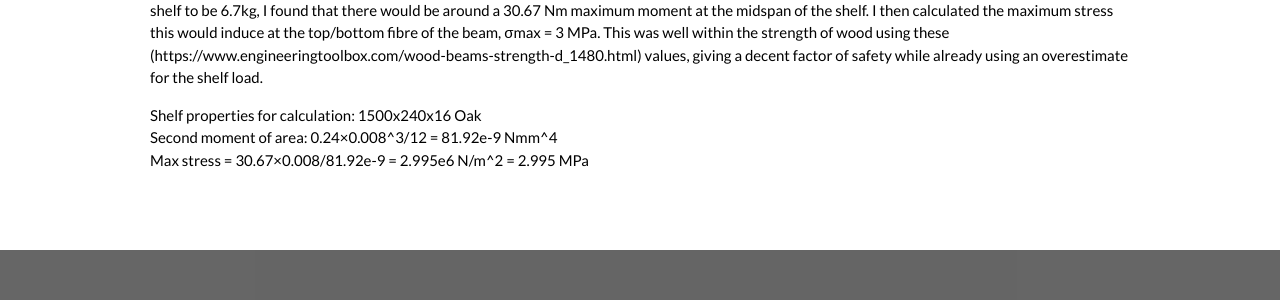
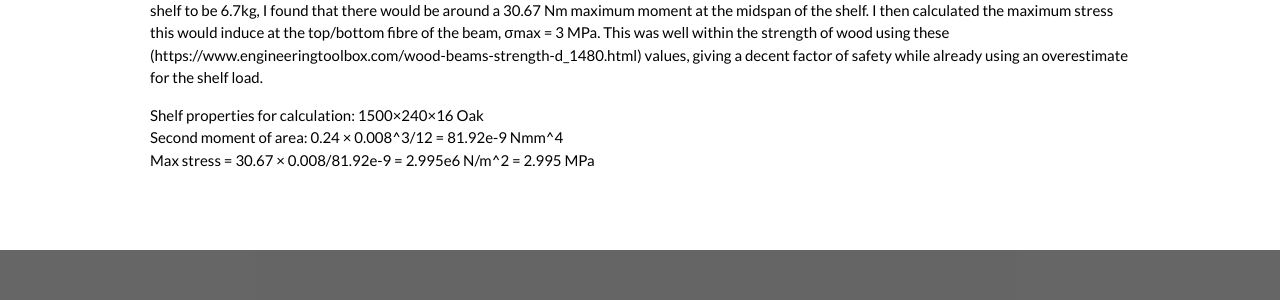
Before and after one commit to dmgilbert/dmgilbert.github.io, a Jekyll site: the page built from _posts/Project/2020-08-28-shelf-update-1.markdown, in a window 1280 px wide and 900 px high, scrolled down 574 px. Shown: the part 518-818 px from the top of the window. Built offline with Jekyll 4.4.1, drawn with Linux system fonts in a browser that asks for light colours.

Commit message:
Update 2020-08-28-shelf-update-1.markdown

```diff
--- a/_posts/Project/2020-08-28-shelf-update-1.markdown
+++ b/_posts/Project/2020-08-28-shelf-update-1.markdown
@@ -21,8 +21,8 @@ I was really happy with how this looked! Despite having not painted the supports
 __Calculations:__
 Modelling the shelf as a simply supported beam holding 10kg of objects uniformly distributed over its length and taking the weight of the shelf to be 6.7kg, I found that there would be around a 30.67 Nm maximum moment at the midspan of the shelf. I then calculated the maximum stress this would induce at the top/bottom fibre of the beam, σmax = 3 MPa. This was well within the strength of wood using these (https://www.engineeringtoolbox.com/wood-beams-strength-d_1480.html) values, giving a decent factor of safety while already using an overestimate for the shelf load.
 
-Shelf properties for calculation: 1500x240x16 Oak
+Shelf properties for calculation: 1500&times;240&times;16 Oak
 <br/>
-Second moment of area: 0.24&times;0.008^3/12 = 81.92e-9 Nmm^4
+Second moment of area: 0.24 &times; 0.008^3/12 = 81.92e-9 Nmm^4
 <br/>
-Max stress = 30.67&times;0.008/81.92e-9 = 2.995e6 N/m^2 = 2.995 MPa
+Max stress = 30.67 &times; 0.008/81.92e-9 = 2.995e6 N/m^2 = 2.995 MPa
```
